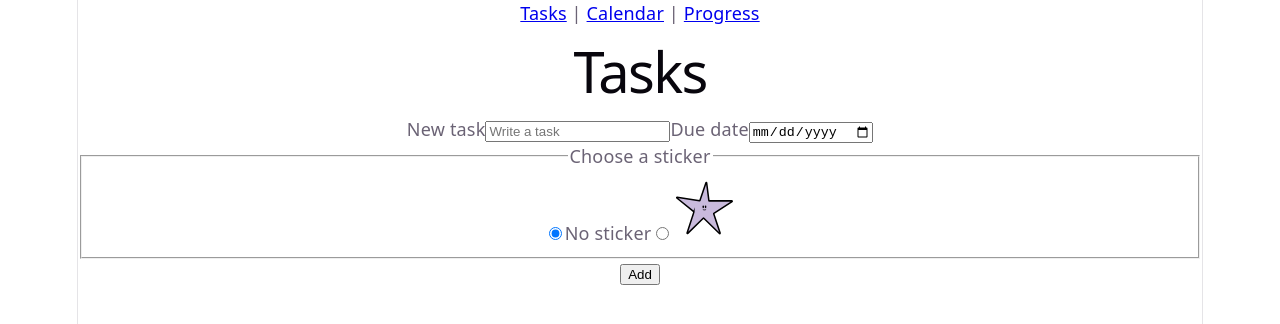
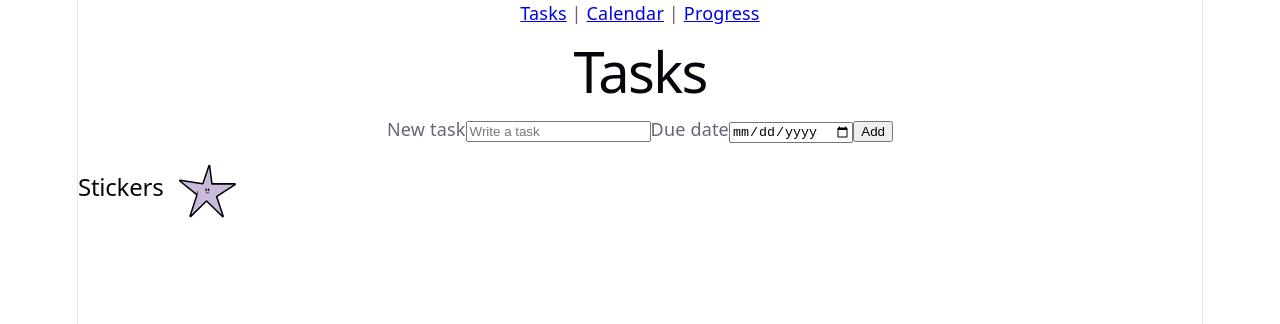
Before and after one commit to ahohenna/OMA-SOVELLUS-WOH, a React (Vite) app: page /tasks in a window 1280 px wide. Shown: the top 324 px of the page. Built offline with nearby package versions, Linux system fonts and the light colour scheme.

Commit message:
Lisää tarrojen valinta-alue

```diff
--- a/src/pages/Tasks.css
+++ b/src/pages/Tasks.css
@@ -18,3 +18,16 @@
   height: 64px;
   object-fit: contain;
 }
+
+.sticker-picker {
+  display: flex;
+  align-items: center;
+  gap: 12px;
+  margin: 16px 0;
+}
+
+.sticker-picker img {
+  width: 64px;
+  height: 64px;
+  cursor: grab;
+}
--- a/src/pages/Tasks.jsx
+++ b/src/pages/Tasks.jsx
@@ -111,45 +111,22 @@ function dropSticker(event) {
         value={dueDate}
         onChange={(event) => setDueDate(event.target.value)}
         />
-        <fieldset>
-            <legend>Choose a sticker</legend>
-            <label>
-                <input
-                type="radio"
-                name="sticker"
-                value=""
-                checked={sticker === ''}
-                onChange={(event) => setSticker(event.target.value)}
-            />
-            No sticker
-        </label>
-        <label>
-            <input
-            type="radio"
-            name="sticker"
-            value="/stickers/Star.svg"
-            checked={sticker === '/stickers/Star.svg'}
-            onChange={(event) => setSticker(event.target.value)}
-        />
+
+
+      <button type="submit">Add</button>
+      </form>
+      <section className="sticker-picker">
+        <h2>Stickers</h2>
+
         <img
         src="/stickers/Star.svg"
-        alt="Star sticker"
-        width="64"
-        height="64"
+        alt="Drag star sticker onto the page"
         draggable="true"
         onDragStart={(event) =>
             event.dataTransfer.setData('text/plain', '/stickers/Star.svg')
         }
     />
-        </label>
-    </fieldset>
-
-
-
-
-
-        <button type="submit">Add</button>
-      </form>
+</section>
 
       <ul>
         {tasks.map((task) => (
```
